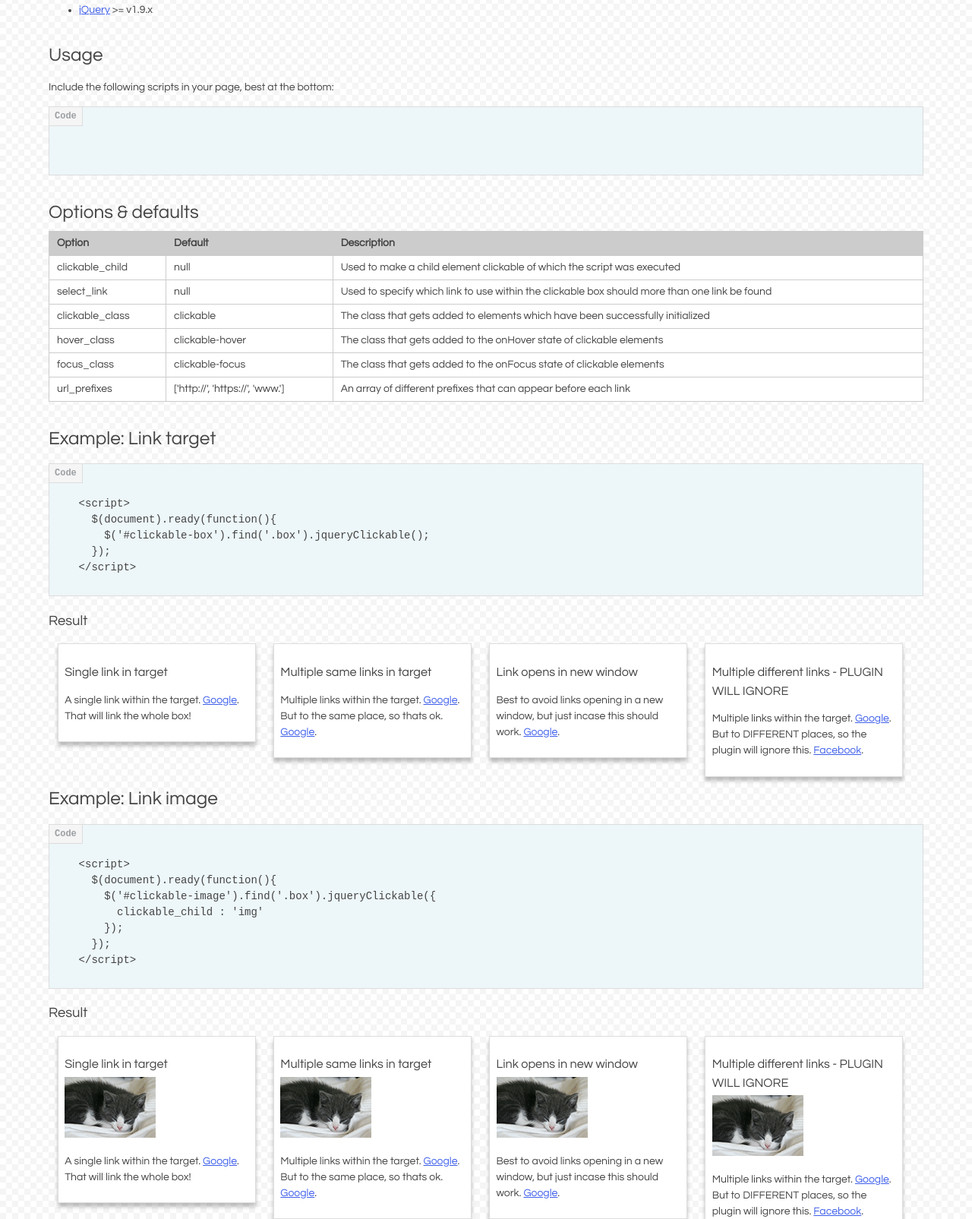
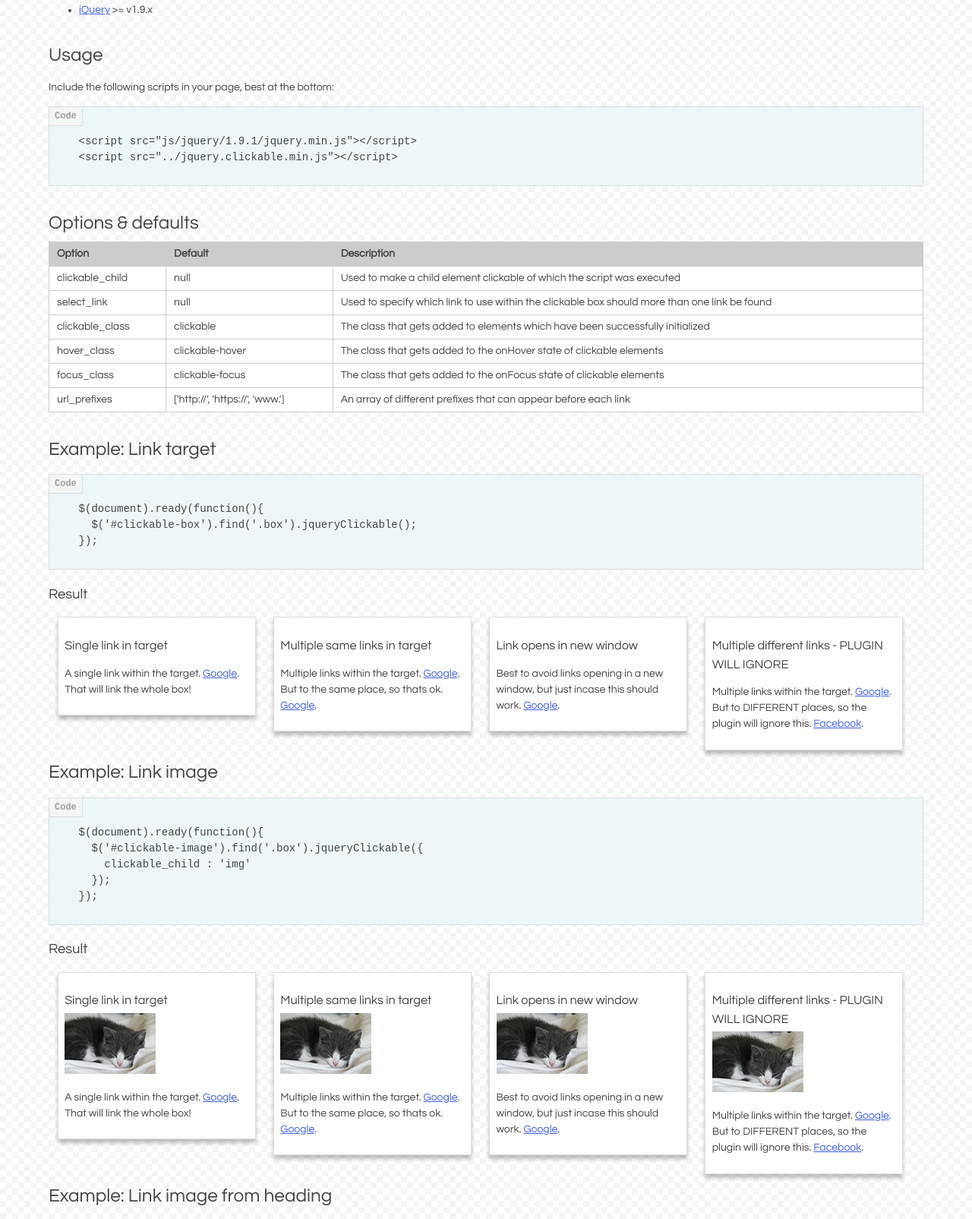
Before and after one commit to lawlesscreation/jquery.clickable, a plain HTML site: page index.html in a window 1280 px wide. Shown: the part 291-1896 px from the top of the page at 76% size. Drawn offline with nearby package versions, Linux system fonts and the light colour scheme.

Commit message:
updated docs

```diff
--- a/gh-pages/css/styles.css
+++ b/gh-pages/css/styles.css
@@ -63,7 +63,7 @@ pre {
   border: 1px solid #DDD;
   margin: 1em 0;
   overflow: hidden;
-  padding: 1.5em 5px 5px;
+  padding: 2.5em 5px 5px;
   position: relative;
 }
 
--- a/index.html
+++ b/index.html
@@ -37,8 +37,8 @@
     <h2>Usage</h2>
     <p>Include the following scripts in your page, best at the bottom:</p>
     <pre>
-      <script src="js/jquery/1.9.1/jquery.min.js"></script>
-      <script src="../jquery.clickable.min.js"></script>
+    &lt;script src="js/jquery/1.9.1/jquery.min.js"&gt;&lt;/script&gt;
+    &lt;script src="../jquery.clickable.min.js"&gt;&lt;/script&gt;
     </pre>
 
     <h2>Options &amp; defaults</h2>
@@ -86,11 +86,9 @@
 
     <h2>Example: Link target</h2>
     <pre>
-    &lt;script&gt;
     $(document).ready(function(){
       $('#clickable-box').find('.box').jqueryClickable();
     });
-    &lt;/script&gt;
     </pre>
 
     <h3>Result</h3>
@@ -119,13 +117,11 @@
 
     <h2>Example: Link image</h2>
     <pre>
-    &lt;script&gt;
     $(document).ready(function(){
       $('#clickable-image').find('.box').jqueryClickable({
         clickable_child : 'img'
       });
     });
-    &lt;/script&gt;
     </pre>
 
     <h3>Result</h3>
@@ -158,14 +154,12 @@
 
     <h2>Example: Link image from heading</h2>
     <pre>
-    &lt;script&gt;
     $(document).ready(function(){
       $('#clickable-image-from-heading').find('.box').jqueryClickable({
         clickable_child : 'img',
         select_link : 'h4'
       });
     });
-    &lt;/script&gt;
     </pre>
 
     <h3>Result</h3>
```
Also changed, not shown: README.md. Lines whose indentation alone changed are shown as unchanged.
